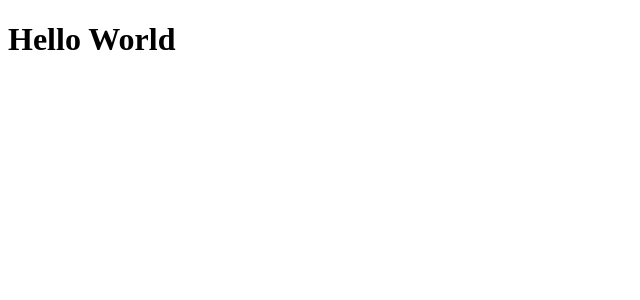
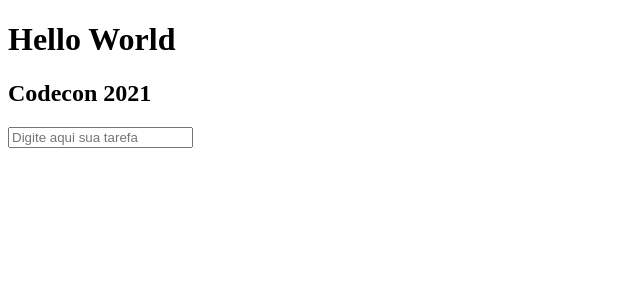
Before and after one commit to pfanovaes/todolist, a React (Create React App) app in the folder todo/: page / in a window 1280 px wide. Shown: the top 300 px of the page, without its empty margins (0-640 px from the left). Built offline with nearby package versions, Linux system fonts and the light colour scheme.

Commit message:
Create ToDoList.js

```diff
--- a/todo/src/App.js
+++ b/todo/src/App.js
@@ -2,8 +2,10 @@
 
 function App() {
   return (
+    <>
     <h1>Hello World</h1>
-
+    <h2>Codecon 2021</h2>
+    </>
   );
 }
 
--- /dev/null
+++ b/todo/src/ToDoList.js
@@ -0,0 +1,15 @@
+import React, { Component } from 'react';
+
+class ToDoList extends Component {
+    render() {
+        return (
+            <>
+                <input placeholder= "Digite aqui sua tarefa" />
+            </>
+        );
+
+
+    };
+}
+
+export default ToDoList;
--- a/todo/src/index.js
+++ b/todo/src/index.js
@@ -1,11 +1,14 @@
 import React from 'react';
 import ReactDOM from 'react-dom';
 import App from './App';
+import "./style.css";
+import ToDoList from "./ToDoList.js";
 
 
 ReactDOM.render(
   <React.StrictMode>
     <App />
+    <ToDoList />
   </React.StrictMode>,
   document.getElementById('root')
 );
```
Also changed, not shown: todo/src/style.css (added).
